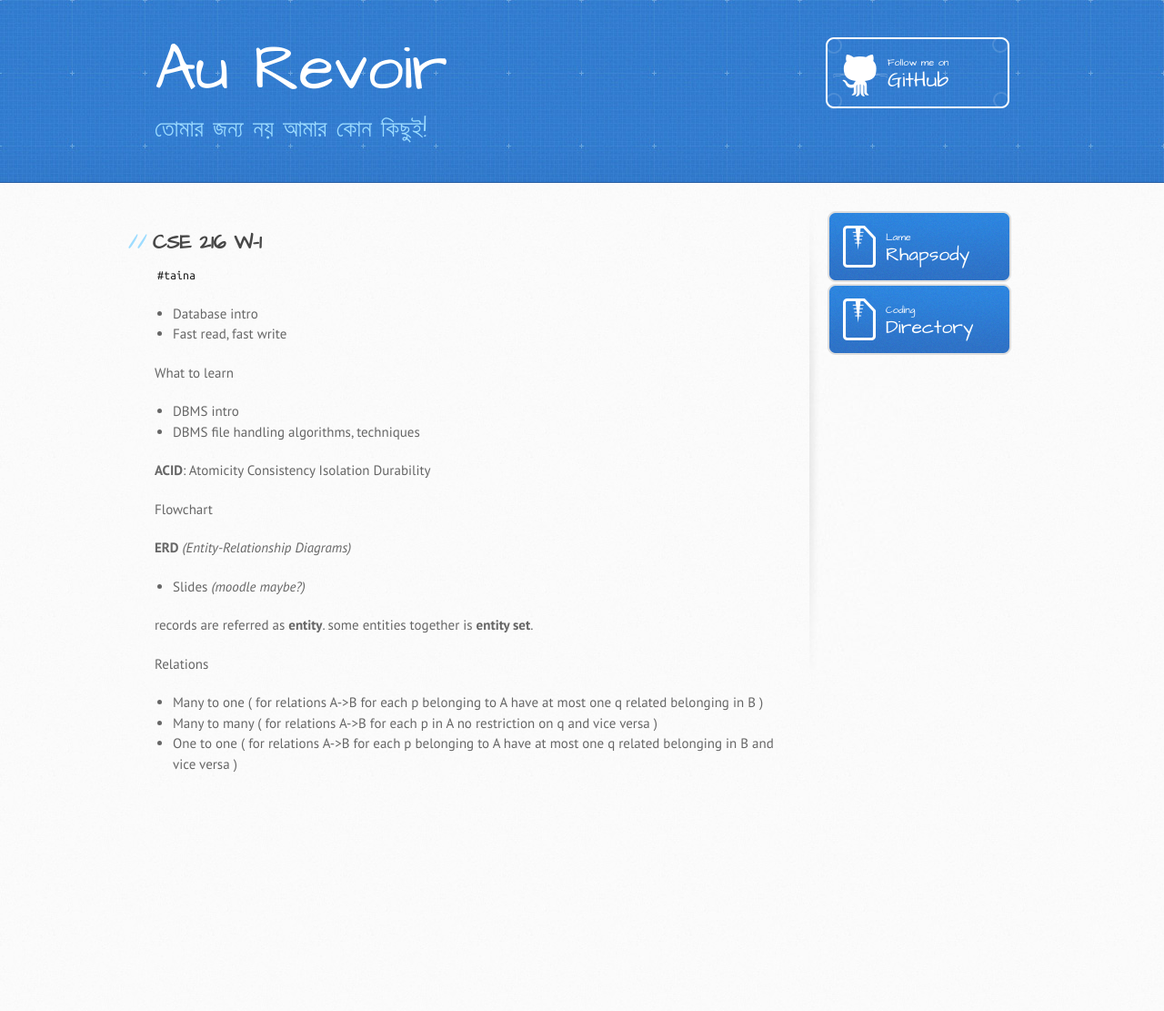
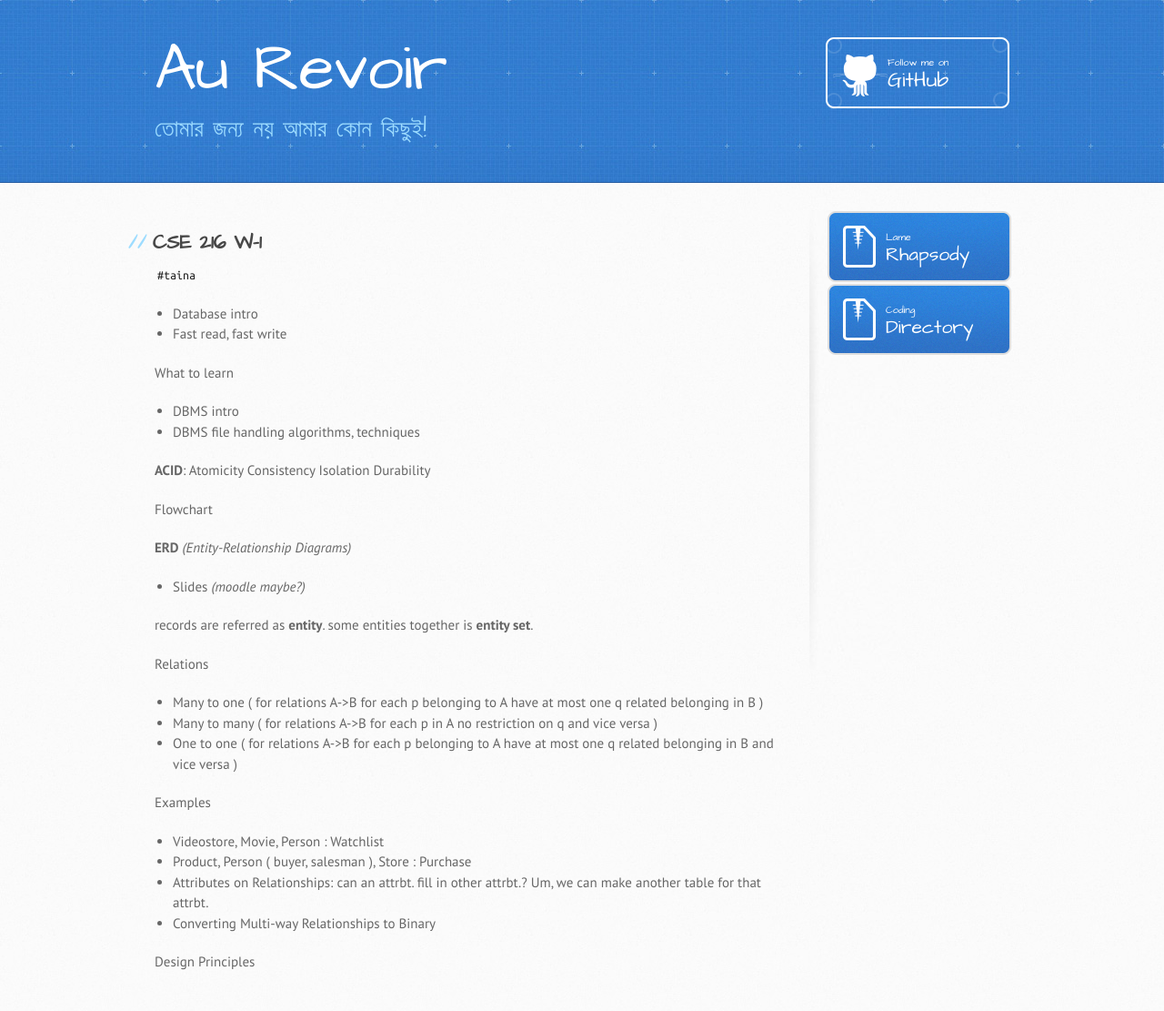
Before and after one commit to rebornplusplus/rebornplusplus.github.io, a Jekyll site: the page built from oscar/216/w-1.md, in a window 1280 px wide. Shown: the whole page at 91% size. Built offline with Jekyll 4.4.1, drawn with Linux system fonts in a browser that asks for light colours; some web fonts are replaced; our own code applies the rules of GitHub Pages for plain Markdown files; before the commit the page ends 900 px from its top, so only the background shows below that.

Commit message:
Slide end

```diff
--- a/oscar/216/w-1.md
+++ b/oscar/216/w-1.md
@@ -26,3 +26,11 @@ Relations
 - Many to one ( for relations A->B for each p belonging to A have at most one q related belonging in B )
 - Many to many ( for relations A->B for each p in A no restriction on q and vice versa )
 - One to one ( for relations A->B for each p belonging to A have at most one q related belonging in B and vice versa )
+
+Examples
+- Videostore, Movie, Person : Watchlist
+- Product, Person ( buyer, salesman ), Store : Purchase
+- Attributes on Relationships: can an attrbt. fill in other attrbt.? Um, we can make another table for that attrbt.
+- Converting Multi-way Relationships to Binary
+
+Design Principles
```
